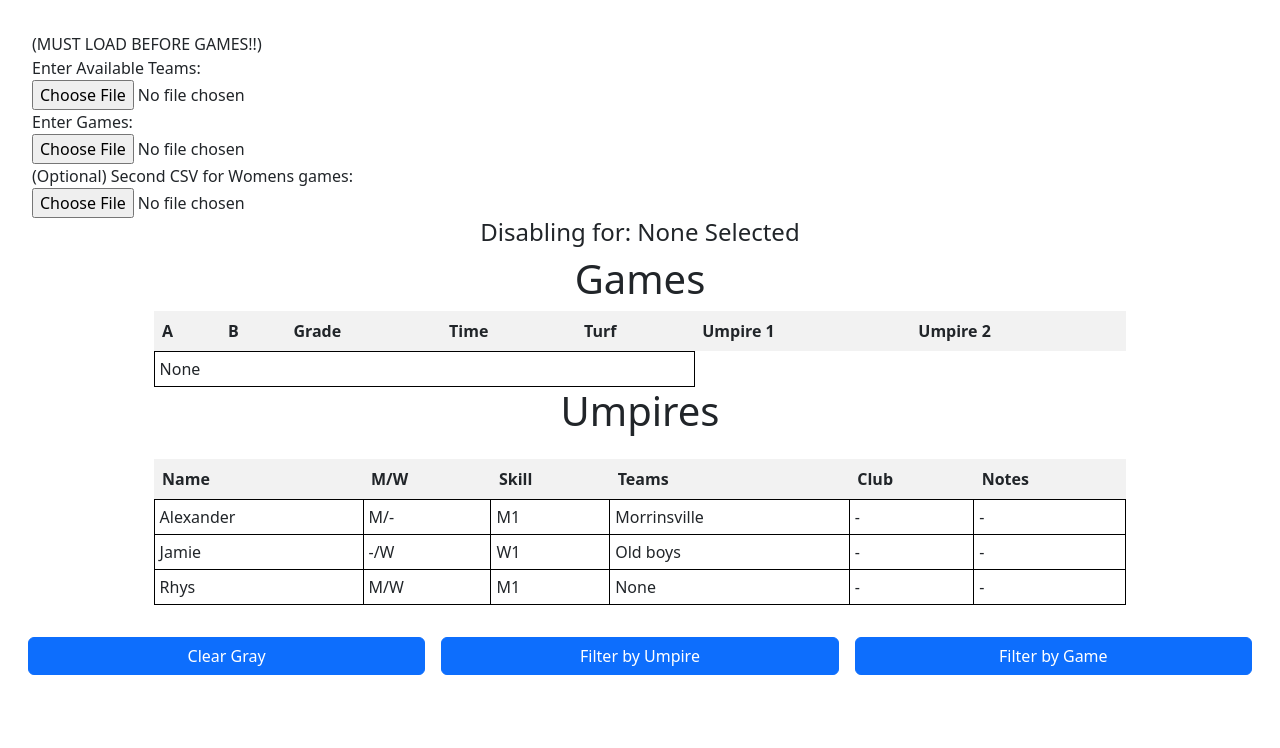
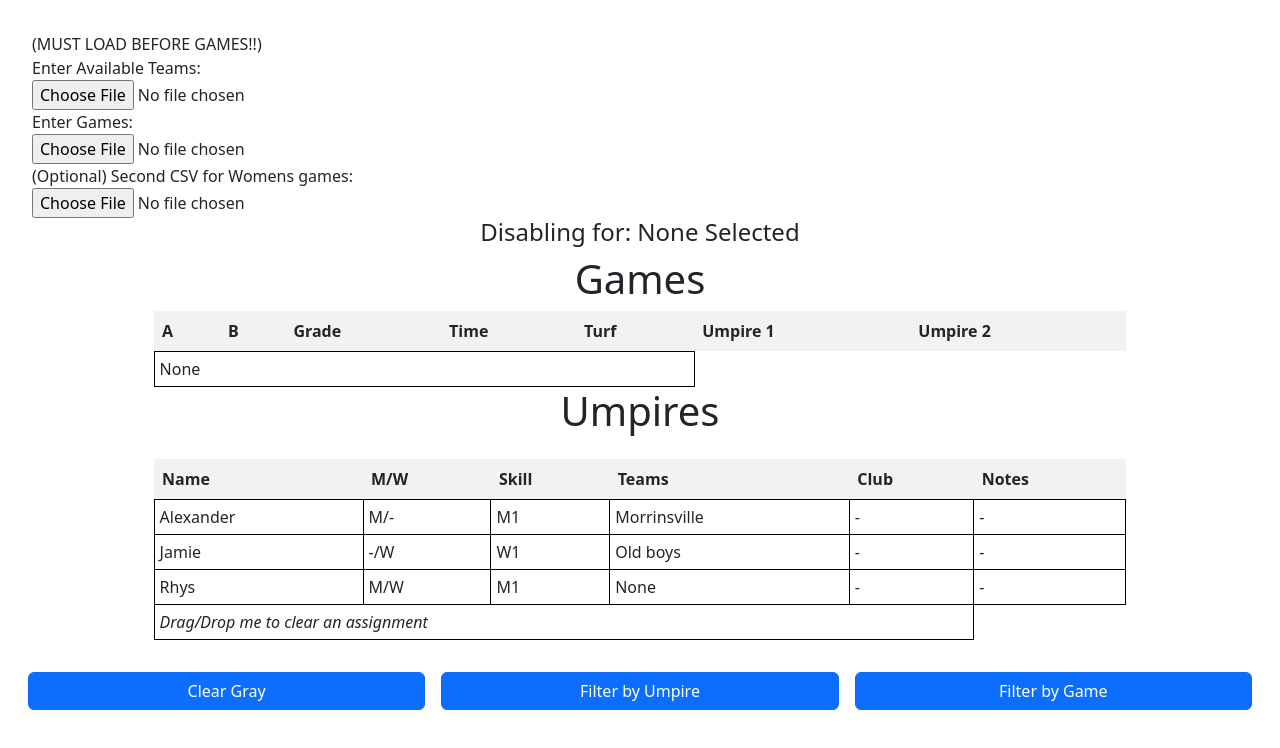
Before and after one commit to Skwangles/openUmpireAssigner, a React (Create React App) app: page / in a window 1280 px wide. Shown: the top 748 px of the page. Built offline with nearby package versions, Linux system fonts and the light colour scheme.

Commit message:
Add ability to 'clear' an assignment

```diff
--- a/src/Umpires.js
+++ b/src/Umpires.js
@@ -21,23 +21,35 @@ function Umpires({ umpires, highlightType, setSelectedUmpire, selectedGame }) {
   // Create Table rows
   let umpComponents = umpires.length > 0 ? umpires.map(umpire => <Umpire key={umpire.name} info={umpire} setSelectedUmpire={setSelectedUmpire}></Umpire>) : <tr>No umpires Found</tr>
 
+// Drag and drop handling
+const handleDragStartOfEmpty = (event) => {
+  event.dataTransfer.setData('umpire', JSON.stringify({}));
+  setSelectedUmpire({})
+};
+
+
 
   return (
     <table className=''>
 
       {/* Table headers */}
       <thead>
+        <tr>
           <th>Name</th>
           <th>M/W</th>
           <th>Skill</th>
           <th>Teams</th>
           <th>Club</th>
           <th>Notes</th>
+        </tr>
       </thead>
       <tbody>
 
         {/* Umpire rows*/}
         {umpComponents}
+        <tr draggable onDragStart={(event) => handleDragStartOfEmpty(event)}>
+          <td colSpan={5}><i>Drag/Drop me to clear an assignment</i></td>
+        </tr>
       </tbody>
     </table>
   );
```
Lines whose indentation alone changed are shown as unchanged.
